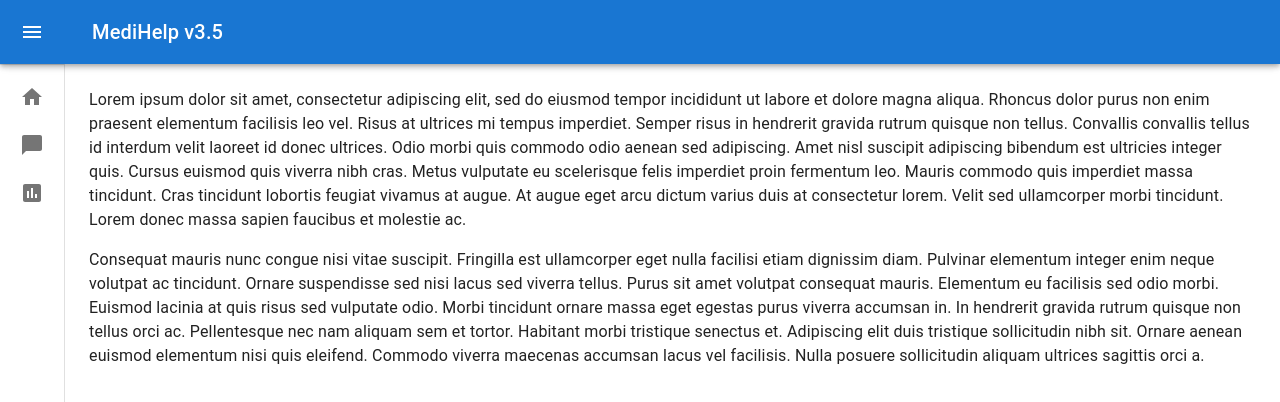
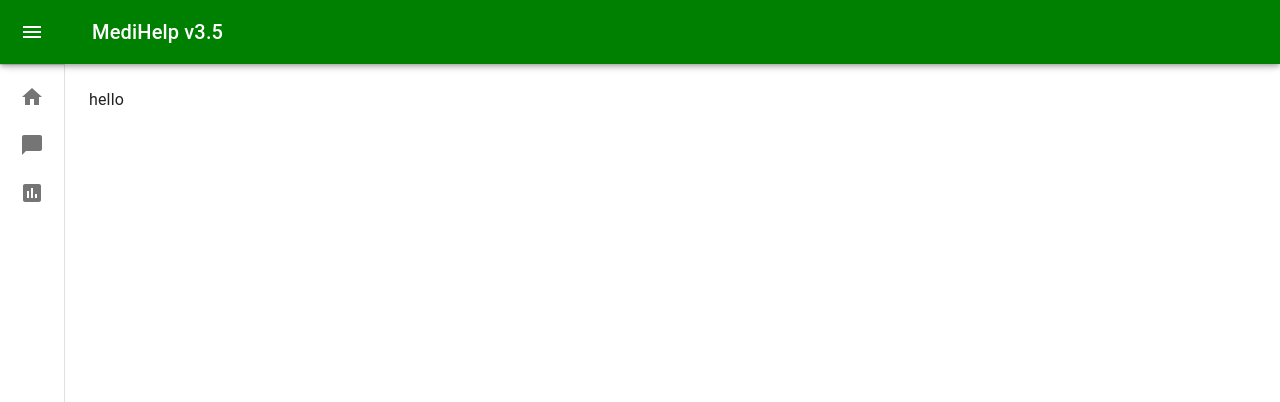
Before and after one commit to supul-k/depression-checking-chat-bot, a React (Create React App) app: page / in a window 1280 px wide. Shown: the top 402 px of the page. Built offline with nearby package versions, Linux system fonts and the light colour scheme; the HTML template or start-up script is replaced by a standard one.

Commit message:
2nd commit

```diff
--- a/package.json
+++ b/package.json
@@ -12,6 +12,7 @@
     "@testing-library/user-event": "^13.5.0",
     "react": "^18.2.0",
     "react-dom": "^18.2.0",
+    "react-router-dom": "^6.16.0",
     "react-scripts": "5.0.1",
     "web-vitals": "^2.1.4"
   },
--- a/src/App.js
+++ b/src/App.js
@@ -1,10 +1,23 @@
 import "./App.css";
-import Home from "./pages/Home";
+import { BrowserRouter as Router, Route, Routes } from "react-router-dom";
+import HomePage from "./pages/HomePage";
+import MainDrawer from "./Components/MainDrawer";
+import { Box } from "@mui/material";
 
 function App() {
   return (
     <div className="App">
-      <Home />
+      <Router>
+        <div>
+          <Box sx={{ display: "flex" }}>
+            <MainDrawer />
+            <Routes>
+              <Route path="/" element={<HomePage />} />
+              {/* <Route path="/other" component={OtherPage} /> */}
+            </Routes>
+          </Box>
+        </div>
+      </Router>
     </div>
   );
 }
--- /dev/null
+++ b/src/Components/Home/LandingPage.js
@@ -0,0 +1,24 @@
+import React from "react";
+import { styled } from '@mui/material/styles';
+import Box from '@mui/material/Box';
+import Typography from '@mui/material/Typography';
+
+const DrawerHeader = styled("div")(({ theme }) => ({
+  display: "flex",
+  alignItems: "center",
+  justifyContent: "flex-end",
+  padding: theme.spacing(0, 1),
+  // necessary for content to be below app bar
+  ...theme.mixins.toolbar,
+}));
+
+function LandingPage() {
+  return (
+    <Box component="main" sx={{  p: 3, backgroundColor: "white", borderRadius: "50%" }}>
+      <DrawerHeader />
+      hello
+    </Box>
+  );
+}
+
+export default LandingPage;
--- a/src/Components/LandingContent.js
+++ /dev/null
@@ -1,51 +0,0 @@
-import React from "react";
-import { styled } from '@mui/material/styles';
-import Box from '@mui/material/Box';
-import Typography from '@mui/material/Typography';
-
-const DrawerHeader = styled("div")(({ theme }) => ({
-  display: "flex",
-  alignItems: "center",
-  justifyContent: "flex-end",
-  padding: theme.spacing(0, 1),
-  // necessary for content to be below app bar
-  ...theme.mixins.toolbar,
-}));
-
-function LandingContent() {
-  return (
-    <Box component="main" sx={{ flexGrow: 1, p: 3 }}>
-      <DrawerHeader />
-      <Typography paragraph>
-        Lorem ipsum dolor sit amet, consectetur adipiscing elit, sed do eiusmod
-        tempor incididunt ut labore et dolore magna aliqua. Rhoncus dolor purus
-        non enim praesent elementum facilisis leo vel. Risus at ultrices mi
-        tempus imperdiet. Semper risus in hendrerit gravida rutrum quisque non
-        tellus. Convallis convallis tellus id interdum velit laoreet id donec
-        ultrices. Odio morbi quis commodo odio aenean sed adipiscing. Amet nisl
-        suscipit adipiscing bibendum est ultricies integer quis. Cursus euismod
-        quis viverra nibh cras. Metus vulputate eu scelerisque felis imperdiet
-        proin fermentum leo. Mauris commodo quis imperdiet massa tincidunt. Cras
-        tincidunt lobortis feugiat vivamus at augue. At augue eget arcu dictum
-        varius duis at consectetur lorem. Velit sed ullamcorper morbi tincidunt.
-        Lorem donec massa sapien faucibus et molestie ac.
-      </Typography>
-      <Typography paragraph>
-        Consequat mauris nunc congue nisi vitae suscipit. Fringilla est
-        ullamcorper eget nulla facilisi etiam dignissim diam. Pulvinar elementum
-        integer enim neque volutpat ac tincidunt. Ornare suspendisse sed nisi
-        lacus sed viverra tellus. Purus sit amet volutpat consequat mauris.
-        Elementum eu facilisis sed odio morbi. Euismod lacinia at quis risus sed
-        vulputate odio. Morbi tincidunt ornare massa eget egestas purus viverra
-        accumsan in. In hendrerit gravida rutrum quisque non tellus orci ac.
-        Pellentesque nec nam aliquam sem et tortor. Habitant morbi tristique
-        senectus et. Adipiscing elit duis tristique sollicitudin nibh sit.
-        Ornare aenean euismod elementum nisi quis eleifend. Commodo viverra
-        maecenas accumsan lacus vel facilisis. Nulla posuere sollicitudin
-        aliquam ultrices sagittis orci a.
-      </Typography>
-    </Box>
-  );
-}
-
-export default LandingContent;
--- a/src/Components/Navbar.js
+++ b/src/Components/Navbar.js
@@ -33,7 +33,7 @@ function Navbar({ open, setOpen }) {
   };
 
   return (
-    <AppBar position="fixed" open={open}>
+    <AppBar position="fixed" open={open} sx={{ backgroundColor:"green"}}>
       <Toolbar>
         <IconButton
           color="inherit"
--- a/src/pages/Home.js
+++ /dev/null
@@ -1,16 +0,0 @@
-import MainDrawer from "../Components/MainDrawer";
-import LandingContent from "../Components/LandingContent";
-import { Box } from "@mui/material";
-
-function Home() {
-  return (
-    <div>
-      <Box sx={{ display: "flex" }}>
-        <MainDrawer />
-        <LandingContent/>
-      </Box>
-    </div>
-  );
-}
-
-export default Home;
--- /dev/null
+++ b/src/pages/HomePage.js
@@ -0,0 +1,14 @@
+import LandingPage from "../Components/Home/LandingPage";
+import { Box } from "@mui/material";
+
+function HomePage() {
+  return (
+    <div>
+      <Box sx={{ display: "flex" }}>
+        <LandingPage/>
+      </Box>
+    </div>
+  );
+}
+
+export default HomePage;
```
Also changed, not shown: 1 other file (tests, documents, lock files or other folders).
